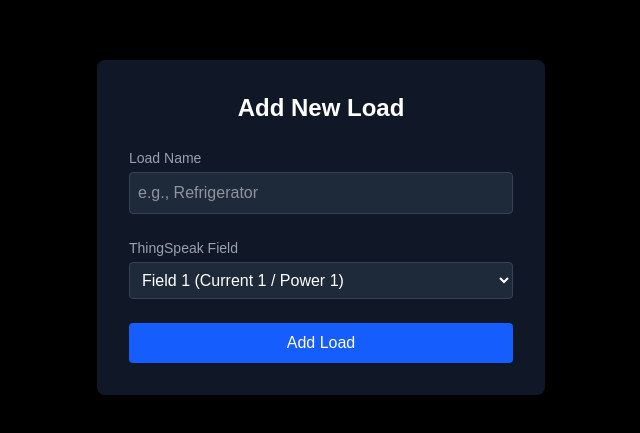
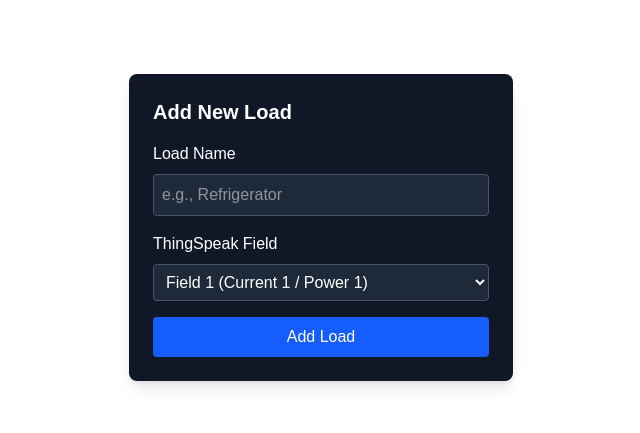
Before and after one commit to itech-create/energy_monitoring, a Next.js app: page /add-load in a window 1280 px wide. Shown: the part 173-606 px from the top of the page, without its empty margins (319-959 px from the left). Built offline with nearby package versions, Linux system fonts and the light colour scheme; no server answers.

Commit message:
Additional Details

```diff
--- a/app/add-load/page.tsx
+++ b/app/add-load/page.tsx
@@ -2,83 +2,81 @@
 
 import { useState } from "react";
 import { useRouter } from "next/navigation";
-import { auth, db } from "@/lib/firebase";
-import { doc, setDoc, collection } from "firebase/firestore";
-import { onAuthStateChanged } from "firebase/auth";
+import { v4 as uuidv4 } from "uuid";
 
 export default function AddLoadPage() {
   const router = useRouter();
-  const [name, setName] = useState("");
-  const [field, setField] = useState<number>(1);
-  const [loading, setLoading] = useState(false);
+  const [loadName, setLoadName] = useState("");
+  const [selectedField, setSelectedField] = useState("1");
+  const [isLoading, setIsLoading] = useState(false);
 
-  const handleAddLoad = async () => {
-    setLoading(true);
-
-    onAuthStateChanged(auth, async (user) => {
-      if (!user) {
-        alert("You must be logged in to add a load.");
-        setLoading(false);
-        return;
-      }
+  const handleSubmit = async (e: React.FormEvent) => {
+    e.preventDefault();
+    setIsLoading(true);
 
     try {
-        const loadId = crypto.randomUUID(); // ✅ replaced uuidv4()
-        const userLoadsRef = collection(db, `users/${user.uid}/loads`);
-        await setDoc(doc(userLoadsRef, loadId), {
-          id: loadId,
-          name,
-          field,
-        });
+      const newLoad = {
+        id: uuidv4(),
+        name: loadName,
+        field: selectedField,
+      };
 
-        alert("Load added successfully!");
-        router.push("/");
+      // Save to localStorage (or replace with API call if backend exists)
+      const existing = JSON.parse(localStorage.getItem("loads") || "[]");
+      existing.push(newLoad);
+      localStorage.setItem("loads", JSON.stringify(existing));
+
+      // Redirect back to dashboard
+      router.push("/dashboard");
     } catch (error) {
-        console.error("Error adding load:", error);
-        alert("Failed to add load. Please try again.");
+      console.error("❌ Error adding load:", error);
+      alert("Failed to add load. Please check console logs.");
     } finally {
-        setLoading(false);
+      setIsLoading(false); // ✅ ensures button resets
     }
-    });
   };
 
   return (
-    <div className="min-h-screen bg-black text-white flex items-center justify-center">
-      <div className="bg-gray-900 p-8 rounded-lg shadow-lg w-full max-w-md space-y-6">
-        <h1 className="text-2xl font-bold text-center">Add New Load</h1>
+    <div className="flex justify-center items-center h-screen">
+      <form
+        onSubmit={handleSubmit}
+        className="bg-gray-900 text-white p-6 rounded-lg w-96 shadow-lg"
+      >
+        <h2 className="text-xl font-bold mb-4">Add New Load</h2>
 
-        <div>
-          <label className="block text-sm text-gray-400 mb-1">Load Name</label>
+        <label className="block mb-2">Load Name</label>
         <input
           type="text"
-            value={name}
-            onChange={(e) => setName(e.target.value)}
-            className="w-full p-2 rounded bg-gray-800 border border-gray-700 text-white"
+          value={loadName}
+          onChange={(e) => setLoadName(e.target.value)}
           placeholder="e.g., Refrigerator"
+          className="w-full p-2 mb-4 rounded bg-gray-800 border border-gray-600"
+          required
         />
-        </div>
 
-        <div>
-          <label className="block text-sm text-gray-400 mb-1">ThingSpeak Field</label>
+        <label className="block mb-2">ThingSpeak Field</label>
         <select
-            value={field}
-            onChange={(e) => setField(Number(e.target.value))}
-            className="w-full p-2 rounded bg-gray-800 border border-gray-700 text-white"
+          value={selectedField}
+          onChange={(e) => setSelectedField(e.target.value)}
+          className="w-full p-2 mb-4 rounded bg-gray-800 border border-gray-600"
         >
-            <option value={1}>Field 1 (Current 1 / Power 1)</option>
-            <option value={5}>Field 5 (Current 2 / Power 2)</option>
-            <option value={7}>Field 7 (Current 3 / Power 3)</option>
+          <option value="1">Field 1 (Current 1 / Power 1)</option>
+          <option value="2">Field 2 (Voltage)</option>
+          <option value="3">Field 3 (Power 1)</option>
+          <option value="5">Field 5 (Current 2 / Power 2)</option>
+          <option value="6">Field 6 (Power 2)</option>
+          <option value="7">Field 7 (Current 3 / Power 3)</option>
+          <option value="8">Field 8 (Power 3)</option>
         </select>
-        </div>
 
         <button
-          onClick={handleAddLoad}
-          disabled={loading}
-          className="w-full py-2 px-4 bg-blue-600 hover:bg-blue-700 rounded text-white font-medium disabled:opacity-50"
+          type="submit"
+          disabled={isLoading}
+          className="w-full bg-blue-600 hover:bg-blue-700 p-2 rounded"
         >
-          {loading ? "Adding..." : "Add Load"}
+          {isLoading ? "Adding..." : "Add Load"}
         </button>
-      </div>
+      </form>
     </div>
   );
 }
```
Lines whose indentation alone changed are shown as unchanged.
